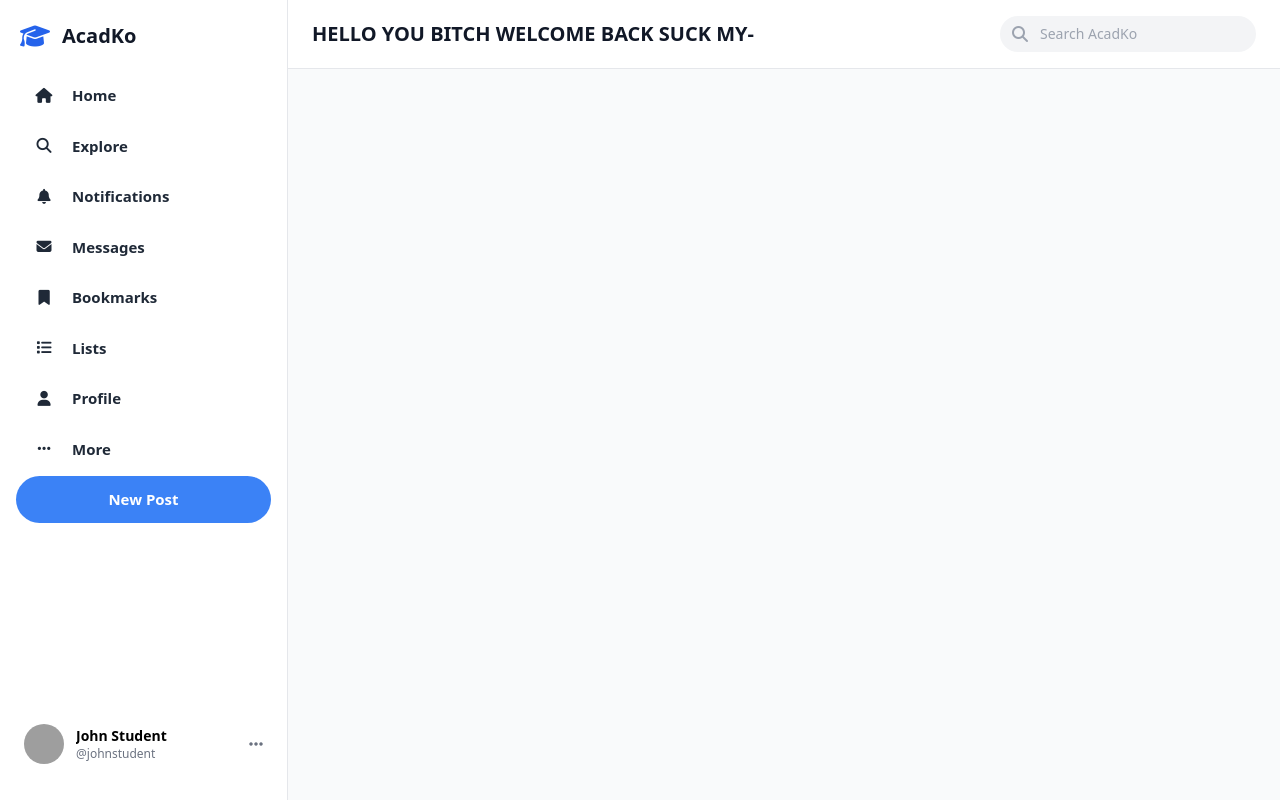
After one commit to Ejaayy/AcadKo-Academic-Marketplace, a Flask app: page /dashboard in a window 1280 px wide. The commit adds this page. Run offline with Flask 3, Linux system fonts and the light colour scheme; some libraries are stand-ins or nearby versions; grey boxes are pictures that could not be loaded.

Commit message:
your message about the changes

```diff
--- a/app.py
+++ b/app.py
@@ -9,6 +9,10 @@ def home():
 @app.route("/register")
 def register():
     return render_template("register.html")
+
+@app.route("/dashboard")
+def dashboard():
+    return render_template("dashboard.html")
 
 @app.route("/contact")
 def contact():
--- /dev/null
+++ b/templates/dashboard.html
@@ -0,0 +1,7 @@
+{% extends "private_layout.html" %}
+
+{% block h1 %}HELLO YOU BITCH WELCOME BACK SUCK MY-{% endblock %}
+
+{% block content %}
+
+{% endblock %}
--- a/templates/layout.html
+++ b/templates/layout.html
@@ -54,6 +54,7 @@
                         <a href="/dashboard" class="text-gray-700 hover:text-blue-600 px-3 py-2 text-sm font-medium">Dashboard</a>
                         <a href="/logout" class="bg-blue-600 hover:bg-blue-700 text-white px-4 py-2 rounded-md text-sm font-medium">Log Out</a>
                     {% else %}
+                        <a href="/dashboard" class="text-gray-700 hover:text-blue-600 px-3 py-2 text-sm font-medium">Prototype</a>
                         <a href="/" class="text-gray-700 hover:text-blue-600 px-3 py-2 text-lg font-base">Home</a>
                         <a href="/aboutus" class="text-gray-700 hover:text-blue-600 px-3 py-2 text-lg font-base">About Us</a>
                         <a href="/contact" class="text-gray-700 hover:text-blue-600 px-3 py-2 text-lg font-base">Contact</a>
--- /dev/null
+++ b/templates/private_layout.html
@@ -0,0 +1,96 @@
+<!DOCTYPE html>
+<html lang="en">
+<head>
+  <meta charset="UTF-8" />
+  <meta name="viewport" content="width=device-width, initial-scale=1.0"/>
+  <title>AcadKo - {% block title %}{% endblock %}</title>
+  <script src="https://cdn.tailwindcss.com"></script>
+  <link
+    rel="stylesheet"
+    href="https://cdnjs.cloudflare.com/ajax/libs/font-awesome/6.4.0/css/all.min.css"
+  />
+</head>
+<body class="bg-gray-50">
+  <div class="flex h-screen">
+
+    <!-- Sidebar -->
+    <aside class="min-w-[260px] md:w-72 bg-white border-r border-gray-200 flex flex-col">
+      <!-- Logo -->
+      <div class="p-5">
+        <div class="flex items-center space-x-3">
+          <i class="fas fa-graduation-cap text-blue-600 text-2xl"></i>
+          <span class="text-xl font-bold text-gray-900">AcadKo</span>
+        </div>
+      </div>
+
+      <!-- Navigation -->
+      <nav class="flex-1 px-4 space-y-1 text-[15px] font-semibold">
+        <a href="#" class="flex items-center space-x-4 px-4 py-3 rounded-full hover:bg-gray-100 text-gray-800">
+          <i class="fas fa-home w-6 text-center"></i><span>Home</span>
+        </a>
+        <a href="#" class="flex items-center space-x-4 px-4 py-3 rounded-full hover:bg-gray-100 text-gray-800">
+          <i class="fas fa-search w-6 text-center"></i><span>Explore</span>
+        </a>
+        <a href="#" class="flex items-center space-x-4 px-4 py-3 rounded-full hover:bg-gray-100 text-gray-800">
+          <i class="fas fa-bell w-6 text-center"></i><span>Notifications</span>
+        </a>
+        <a href="#" class="flex items-center space-x-4 px-4 py-3 rounded-full hover:bg-gray-100 text-gray-800">
+          <i class="fas fa-envelope w-6 text-center"></i><span>Messages</span>
+        </a>
+        <a href="#" class="flex items-center space-x-4 px-4 py-3 rounded-full hover:bg-gray-100 text-gray-800">
+          <i class="fas fa-bookmark w-6 text-center"></i><span>Bookmarks</span>
+        </a>
+        <a href="#" class="flex items-center space-x-4 px-4 py-3 rounded-full hover:bg-gray-100 text-gray-800">
+          <i class="fas fa-list w-6 text-center"></i><span>Lists</span>
+        </a>
+        <a href="#" class="flex items-center space-x-4 px-4 py-3 rounded-full hover:bg-gray-100 text-gray-800">
+          <i class="fas fa-user w-6 text-center"></i><span>Profile</span>
+        </a>
+        <a href="#" class="flex items-center space-x-4 px-4 py-3 rounded-full hover:bg-gray-100 text-gray-800">
+          <i class="fas fa-ellipsis-h w-6 text-center"></i><span>More</span>
+        </a>
+
+        <!-- Action Button -->
+        <button class="mt-4 w-full bg-blue-500 hover:bg-blue-600 text-white font-bold py-3 px-4 rounded-full transition">
+          New Post
+        </button>
+      </nav>
+
+      <!-- Profile Section -->
+      <div class="p-4 mt-auto mb-3">
+        <div class="flex items-center justify-between p-2 rounded-full hover:bg-gray-100 cursor-pointer">
+          <div class="flex items-center space-x-3">
+            <img src="https://images.unsplash.com/photo-1472099645785-5658abf4ff4e?auto=format&fit=facearea&facepad=2&w=256&h=256&q=80"
+              alt="Profile" class="w-10 h-10 rounded-full object-cover" />
+            <div>
+              <p class="text-sm font-semibold truncate">John Student</p>
+              <p class="text-xs text-gray-500 truncate">@johnstudent</p>
+            </div>
+          </div>
+          <i class="fas fa-ellipsis-h text-gray-500"></i>
+        </div>
+      </div>
+    </aside>
+
+    <!-- Main Content -->
+    <div class="flex-1 flex flex-col overflow-hidden">
+      <!-- Header with search -->
+      <header class="bg-white border-b border-gray-200 flex items-center justify-between px-6 py-4">
+        <h1 class="text-xl font-bold text-gray-900">{% block h1 %}{% endblock %}</h1>
+        <!-- Search Bar -->
+        <div class="relative w-64">
+          <input type="text" placeholder="Search AcadKo"
+            class="w-full bg-gray-100 rounded-full py-2 px-4 pl-10 text-sm focus:outline-none focus:ring-2 focus:ring-blue-500 focus:bg-white" />
+          <i class="fas fa-search absolute left-3 top-2.5 text-gray-400"></i>
+        </div>
+      </header>
+
+      <!-- Page Content -->
+      <main class="flex-1 overflow-y-auto p-6">
+        {% block content %}{% endblock %}
+      </main>
+    </div>
+
+  </div>
+</body>
+</html>
```
